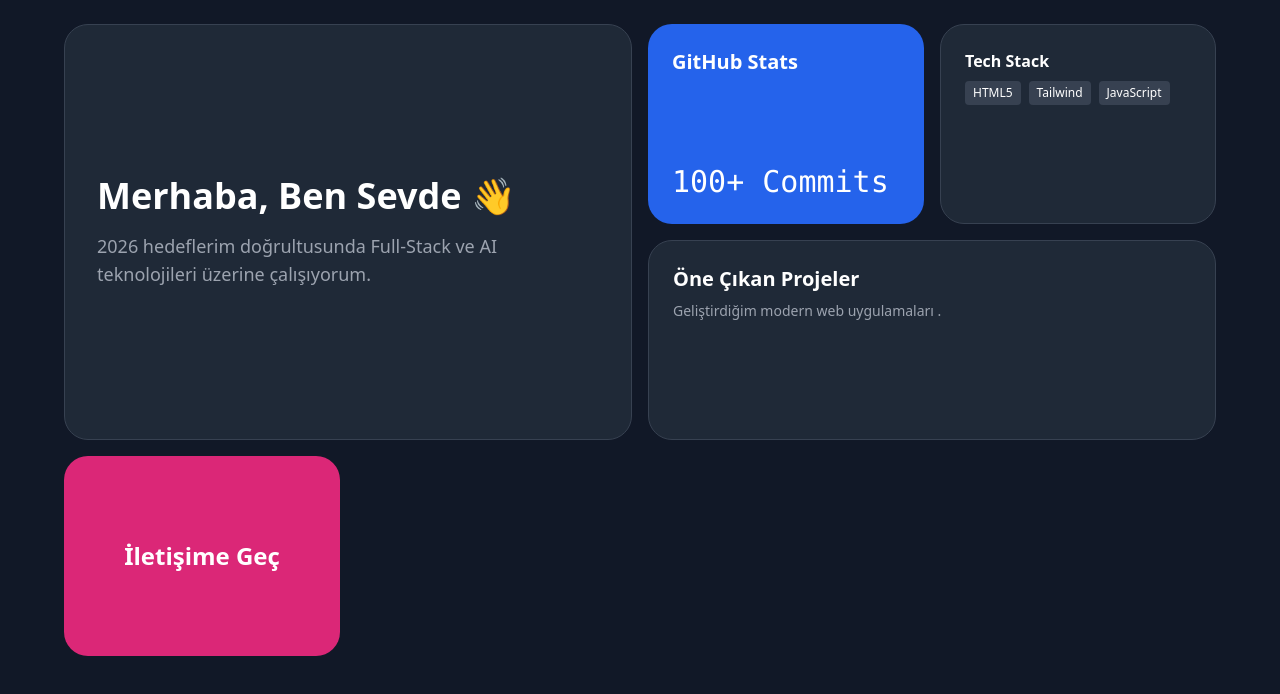
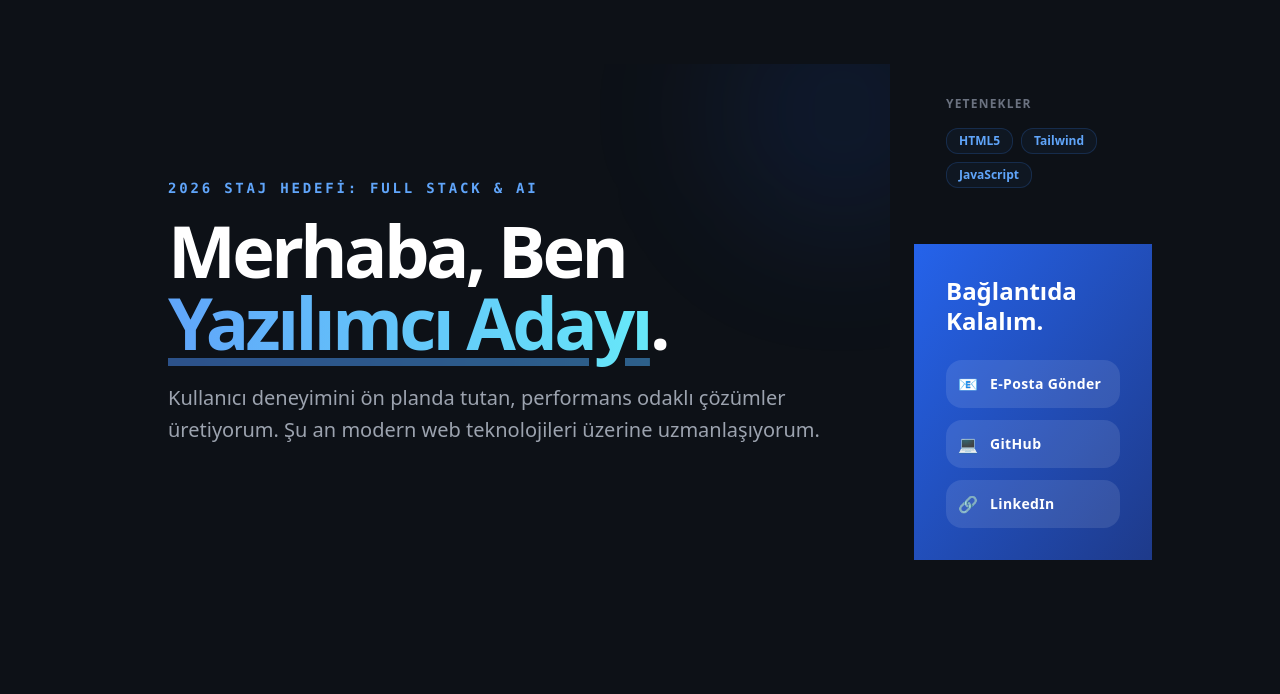
Before and after one commit to sevdeturaan-dot/sevdeturaan-dot.github.io, a plain HTML site: page index.html in a window 1280 px wide. Drawn offline with nearby package versions, Linux system fonts and the light colour scheme.

Commit message:
yeni eklemeler yapıldı

```diff
--- a/index.html
+++ b/index.html
@@ -3,51 +3,97 @@
   <head>
     <meta charset="UTF-8" />
     <meta name="viewport" content="width=device-width, initial-scale=1.0" />
-    <title>Portfolyo | Bilgisayar Mühendisi Adayı</title>
+    <title>Portfolyo |</title>
     <script src="https://cdn.tailwindcss.com"></script>
+    <style>
+      /* 2026 Tasarım Trendi: Yumuşak Köşeler (Squircle) */
+      .bento-item {
+        @apply bg-gray-800/40 rounded-[2rem] border border-gray-700/50 backdrop-blur-sm
+                   transition-all duration-500 ease-out hover:scale-[1.02]
+                   hover:bg-gray-800/60 hover:border-blue-500/50 hover:shadow-2xl hover:shadow-blue-500/10;
+      }
+    </style>
   </head>
-  <body class="bg-gray-900 text-white p-6 font-sans">
-    <div class="max-w-6xl mx-auto">
-      <div class="grid grid-cols-1 md:grid-cols-4 gap-4 auto-rows-[200px]">
-        <div
-          class="md:col-span-2 md:row-span-2 bg-gray-800 p-8 rounded-3xl border border-gray-700 flex flex-col justify-center"
+  <body class="bg-[#0d1117] text-white font-sans selection:bg-blue-500/30">
+    <main class="max-w-6xl mx-auto p-6 md:p-16">
+      <div class="grid grid-cols-1 md:grid-cols-4 gap-6 auto-rows-min">
+        <section
+          class="md:col-span-3 md:row-span-2 bento-item p-10 flex flex-col justify-center relative overflow-hidden group"
         >
-          <h1 class="text-4xl font-bold mb-4">Merhaba, Ben Sevde 👋</h1>
-          <p class="text-gray-400 text-lg">
-            2026 hedeflerim doğrultusunda Full-Stack ve AI teknolojileri üzerine
-            çalışıyorum.
+          <div
+            class="absolute -right-20 -top-20 w-64 h-64 bg-blue-600/10 rounded-full blur-3xl group-hover:bg-blue-600/20 transition-all duration-700"
+          ></div>
+          <span
+            class="text-blue-400 font-mono text-sm uppercase tracking-[0.2em] mb-4 font-bold"
+            >2026 Staj Hedefi: Full Stack & AI</span
+          >
+          <h1 class="text-5xl md:text-7xl font-black mb-6 tracking-tighter">
+            Merhaba, Ben
+            <span
+              class="text-transparent bg-clip-text bg-gradient-to-r from-blue-400 to-cyan-300 text-blue-500 underline decoration-blue-500/30 decoration-8 underline-offset-8"
+              >Yazılımcı Adayı</span
+            >.
+          </h1>
+          <p class="text-gray-400 text-xl leading-relaxed max-w-2xl">
+            Kullanıcı deneyimini ön planda tutan, performans odaklı çözümler
+            üretiyorum. Şu an modern web teknolojileri üzerine uzmanlaşıyorum.
           </p>
-        </div>
+        </section>
 
-        <div class="bg-blue-600 p-6 rounded-3xl flex flex-col justify-between">
-          <h3 class="font-bold text-xl">GitHub Stats</h3>
-          <div class="text-3xl font-mono">100+ Commits</div>
-        </div>
+        <section class="bento-item p-8 flex flex-col justify-between">
+          <h3 class="text-gray-500 font-bold uppercase tracking-widest text-xs">
+            Yetenekler
+          </h3>
+          <div class="flex flex-wrap gap-2 mt-4">
+            <span
+              class="bg-blue-500/5 border border-blue-500/20 text-blue-400 px-3 py-1 rounded-xl text-xs font-bold hover:bg-blue-500 hover:text-white transition-colors cursor-default"
+              >HTML5</span
+            >
+            <span
+              class="bg-blue-500/5 border border-blue-500/20 text-blue-400 px-3 py-1 rounded-xl text-xs font-bold hover:bg-blue-500 hover:text-white transition-colors cursor-default"
+              >Tailwind</span
+            >
+            <span
+              class="bg-blue-500/5 border border-blue-500/20 text-blue-400 px-3 py-1 rounded-xl text-xs font-bold hover:bg-blue-500 hover:text-white transition-colors cursor-default"
+              >JavaScript</span
+            >
+          </div>
+        </section>
 
-        <div class="bg-gray-800 p-6 rounded-3xl border border-gray-700">
-          <h3 class="font-bold mb-2">Tech Stack</h3>
-          <div class="flex flex-wrap gap-2 text-xs">
-            <span class="bg-gray-700 px-2 py-1 rounded">HTML5</span>
-            <span class="bg-gray-700 px-2 py-1 rounded">Tailwind</span>
-            <span class="bg-gray-700 px-2 py-1 rounded">JavaScript</span>
+        <section
+          id="contact"
+          class="md:col-span-1 bento-item p-8 bg-gradient-to-br from-blue-600 to-blue-900 border-none flex flex-col justify-between group"
+        >
+          <h2 class="text-2xl font-bold leading-tight">Bağlantıda Kalalım.</h2>
+          <div class="flex flex-col gap-3 mt-6">
+            <a
+              href="mailto:sevdeturaan@gmail.com"
+              class="bg-white/10 hover:bg-white/20 p-3 rounded-2xl flex items-center gap-3 transition-all"
+            >
+              <span>📧</span>
+              <span class="text-sm font-bold tracking-wide"
+                >E-Posta Gönder</span
+              >
+            </a>
+            <a
+              href="https://github.com/sevdeturaan-dot"
+              target="_blank"
+              class="bg-white/10 hover:bg-white/20 p-3 rounded-2xl flex items-center gap-3 transition-all"
+            >
+              <span>💻</span>
+              <span class="text-sm font-bold tracking-wide">GitHub</span>
+            </a>
+            <a
+              href="https://linkedin.com/in/Sevde Turan"
+              target="_blank"
+              class="bg-white/10 hover:bg-white/20 p-3 rounded-2xl flex items-center gap-3 transition-all"
+            >
+              <span>🔗</span>
+              <span class="text-sm font-bold tracking-wide">LinkedIn</span>
+            </a>
           </div>
-        </div>
-
-        <div
-          class="md:col-span-2 bg-gray-800 p-6 rounded-3xl border border-gray-700 hover:border-blue-500 transition cursor-pointer"
-        >
-          <h3 class="font-bold text-xl mb-2">Öne Çıkan Projeler</h3>
-          <p class="text-sm text-gray-400">
-            Geliştirdiğim modern web uygulamaları .
-          </p>
-        </div>
-
-        <div
-          class="bg-pink-600 p-6 rounded-3xl flex items-center justify-center text-2xl font-bold"
-        >
-          İletişime Geç
-        </div>
+        </section>
       </div>
-    </div>
+    </main>
   </body>
 </html>
```
